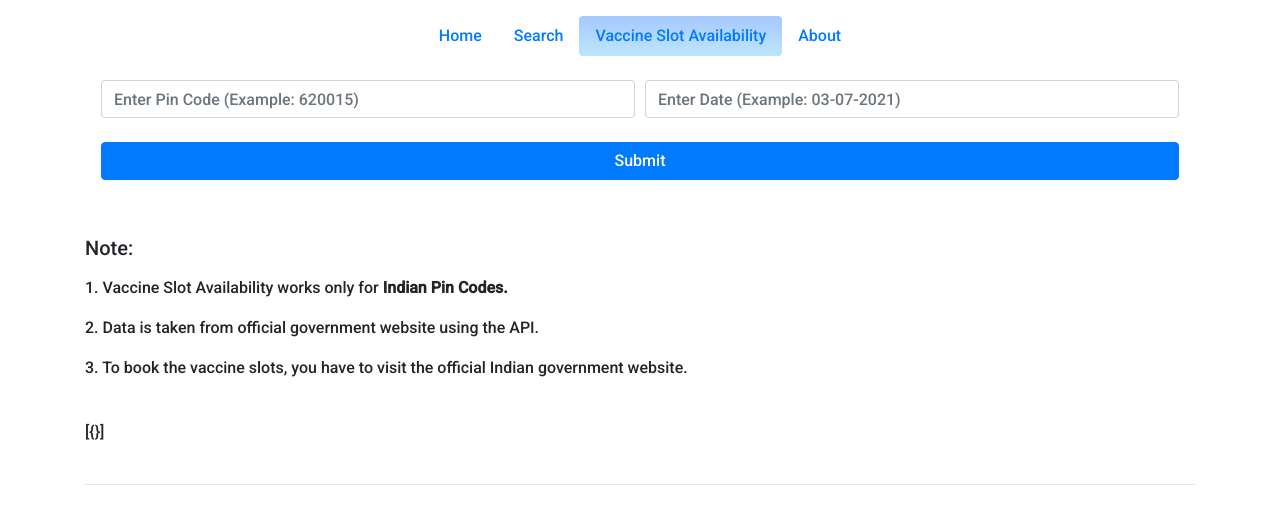
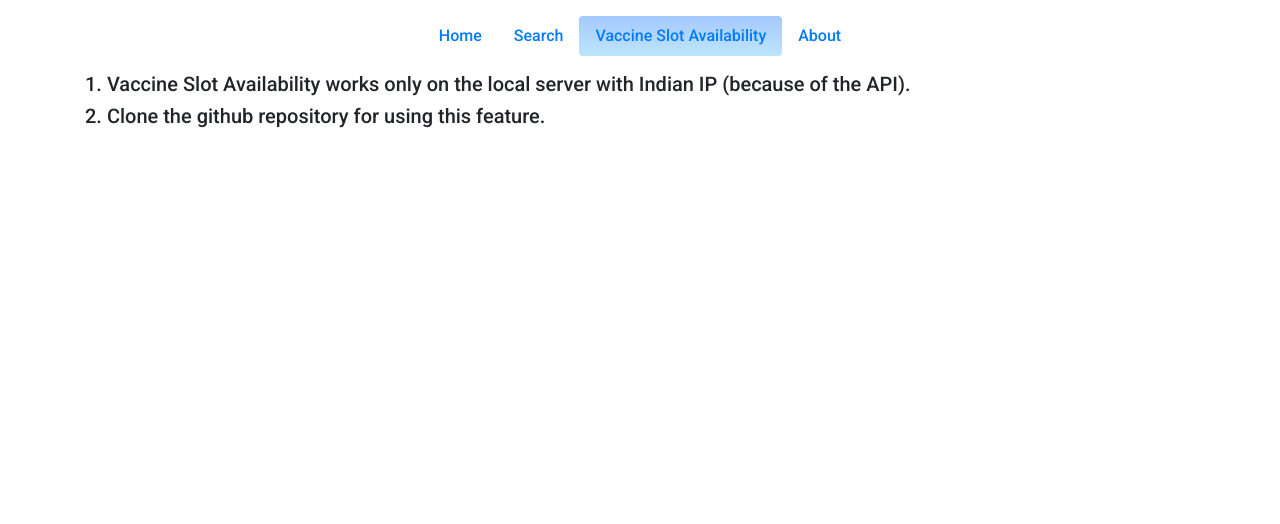
Before and after one commit to Rituraj0480/covid19_tracker, a Django app: page /vaccine in a window 1280 px wide. Shown: the part 99-623 px from the top of the page. Run offline with Django 3.2, Linux system fonts and the light colour scheme; some libraries are stand-ins or nearby versions.

Commit message:
temporary commit

```diff
--- a/tracker/templates/vaccine.html
+++ b/tracker/templates/vaccine.html
@@ -40,7 +40,7 @@
           </li>
       </ul>
 
-      <form class="m-2 p-2" method="POST">
+      <!-- <form class="m-2 p-2" method="POST">
         {% csrf_token %}
         <div class="form-row">
           <div class="col">
@@ -59,8 +59,8 @@
       <p>1. Vaccine Slot Availability works only for <b>Indian Pin Codes.</b></p>
       <p>2. Data is taken from official government website using the API.</p>
       <p>3. To book the vaccine slots, you have to visit the official Indian government website.</p>
+      <p>4. Vaccine Slot Availability works only on local server with <b>Indian IP.</b></p>
       <br>
-      {{data}}
       {% for all_data in data %}
       <table style="border: 2px solid rgb(104, 65, 65);border-collapse: collapse">
             {% for key, value in all_data.items %}
@@ -71,8 +71,9 @@
             {% endfor %}
       </table>
       <br><hr><br>
-      {% endfor %}
-
+      {% endfor %} -->
+<h5>1. Vaccine Slot Availability works only on the local server with Indian IP (because of the API).</h5>
+<h5>2. Clone the github repository for using this feature.</h5>
     </div>
 
 
--- a/tracker/views.py
+++ b/tracker/views.py
@@ -29,21 +29,21 @@
 	return render(request, 'search.html')
 
 def vaccine(request):
-	if request.method == "POST":
-		MyForm = VaccineForm(request.POST)
-		if MyForm.is_valid():
-			pin_code = MyForm.cleaned_data['pin_code']
-			date = MyForm.cleaned_data['date']
-			url = 'https://cdn-api.co-vin.in/api/v2/appointment/sessions/public/findByPin?pincode=' + str(pin_code) + '&date=' + str(date)
-			headers = {'user-agent': 'Mozilla/5.0 (X11; Linux x86_64) AppleWebKit/537.36 (KHTML, like Gecko) Chrome/88.0.4324.182 Safari/537.36',}
-			r = requests.get(url, headers=headers).json()
-			# r = r["sessions"]
-			if(len(r)==0):
-				r = [{'1.':'No Vaccination Slots Available for given Pin Code and Date.'},{'Note:':'Update of Vaccination slots on website might have temporarily stopped.'}]
-	else:
-		MyForm = VaccineForm()
-		r = [{}]
-	return render(request, 'vaccine.html', {'data':r})
+	# if request.method == "POST":
+	# 	MyForm = VaccineForm(request.POST)
+	# 	if MyForm.is_valid():
+	# 		pin_code = MyForm.cleaned_data['pin_code']
+	# 		date = MyForm.cleaned_data['date']
+	# 		url = 'https://cdn-api.co-vin.in/api/v2/appointment/sessions/public/findByPin?pincode=' + str(pin_code) + '&date=' + str(date)
+	# 		r = requests.get(url).json()
+	# 		r = r["sessions"]
+	# 		if(len(r)==0):
+	# 			r = [{'1.':'No Vaccination Slots Available for given Pin Code and Date.'},{'Note:':'Update of Vaccination slots on website might have temporarily stopped.'}]
+	# else:
+	# 	MyForm = VaccineForm()
+	# 	r = [{}]
+	# return render(request, 'vaccine.html', {'data':r})
+	return render(request, 'vaccine.html')
 
 def ajax_search(request):
 	if request.is_ajax and request.method == "GET":
```
